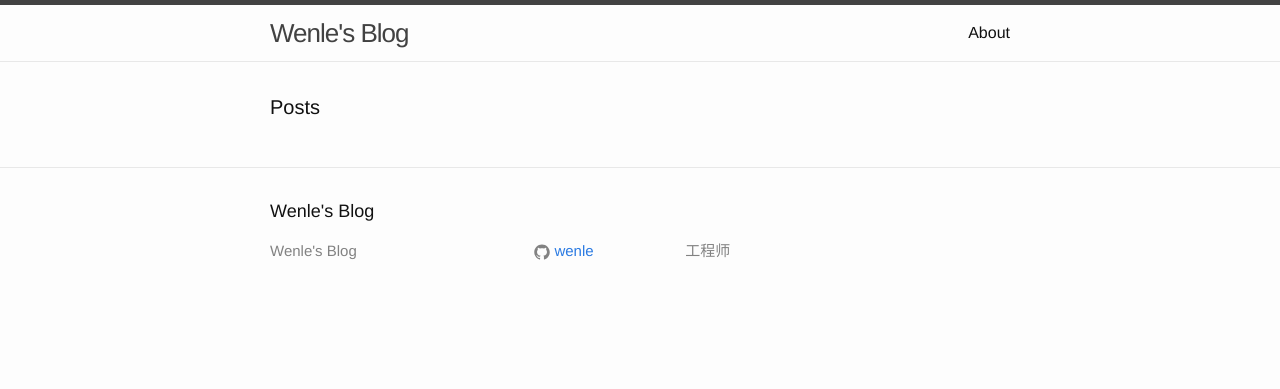
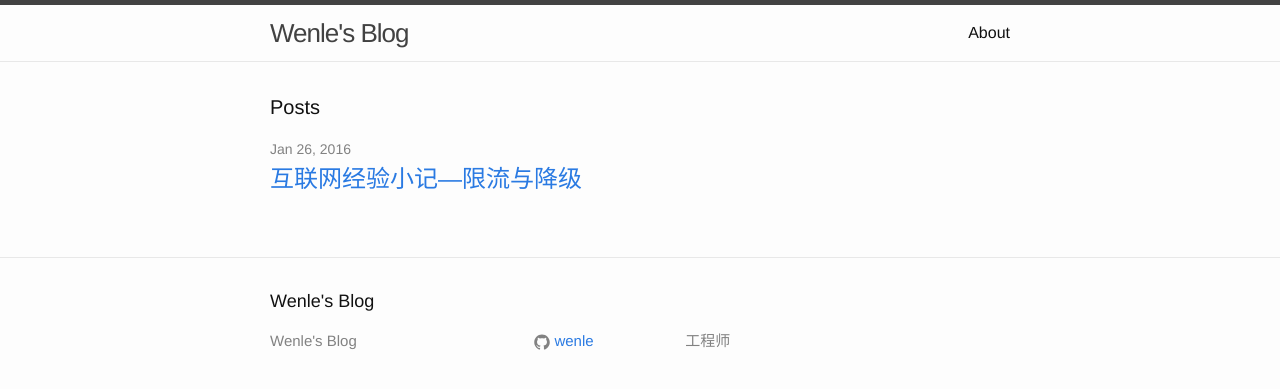
Before and after one commit to wenle/wenle.github.io, a Jekyll site: the page built from index.html, in a window 1280 px wide. Shown: the top 389 px of the page. Built offline with Jekyll 4.4.1, drawn with Linux system fonts in a browser that asks for light colours; part of the change alters nothing that is shown.

Commit message:
add article about service downgrade and current limit

```diff
--- /dev/null
+++ b/_posts/2016-01-26-service-downgrade-and-current-limit.md
@@ -0,0 +1,18 @@
+---
+title : 互联网经验小记—限流与降级
+---
+
+##互联网经验小记—限流与降级
+话说我在进入互联网之前，没有感觉到很大的行业差异。进来之后，发现同为Java服务端，服务的场景不一样，解决问题的方法论完全不一样，这也是所谓的互联网经验值钱的地方。后面我会陆续介绍一些这方面的概念。
+
+###降级与限流
+凡是做管理系统的，一般和这两个名词无缘。对网站来说，衡量性能有两个常见指标，RT和QPS。RT是Response time，即响应时间。QPS是Query per second，即每秒查询次数。
+
+####降级####
+
+当RT高的时候，用户感觉到明显的延时，体验下降，甚至业务流程无法正常进行。在这种时候可以通过关闭次要服务，或者降低服务质量来保证RT，保证核心业务能正常进行。举个例子，Gmail的网站本来是很酷的。但是如果网络条件不好，loading时间久的时候，Gmail会提示用户是否要切换到基本html版本。在基本html版本网页很快就加载完成了，用户可以看邮件，但是没有JavaScript实现的炫酷的体验。再比如电商网站的商品页面，在降级时，推荐、广告、浏览历史之类的模块可以关闭，图片质量可以降低。
+
+####限流####
+
+限流是指某个系统对关联系统的访问QPS过高，为了防止拖垮关联的核心系统，对从自身发出的访问进行限制。
+比如网站最前端的nginx接入层可以做限流配置，防止冲垮后面的服务器。再比如，某网站做了一个火爆的促销，在这个促销页面上访问了一个能力比较弱的应用服务器，那么在促销上线之前，就应该有相应的限流方案，比如说在1秒钟内访问人数达到多少后，其他的人直接转到错误页面。
--- a/index.html
+++ b/index.html
@@ -18,8 +18,4 @@ layout: default
     {% endfor %}
   </ul>
 
-  <!--
-  <p class="rss-subscribe">subscribe <a href="{{ "/feed.xml" | prepend: site.baseurl }}">via RSS</a></p>
-  -->
-
 </div>
```
Also changed, not shown: 3 other files.
